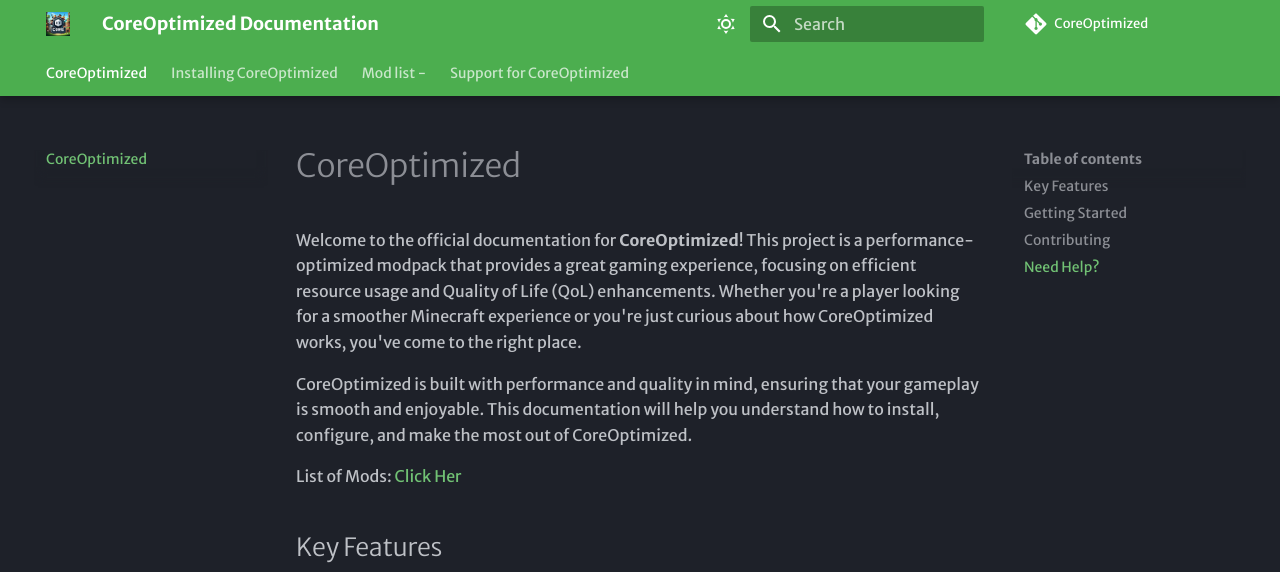
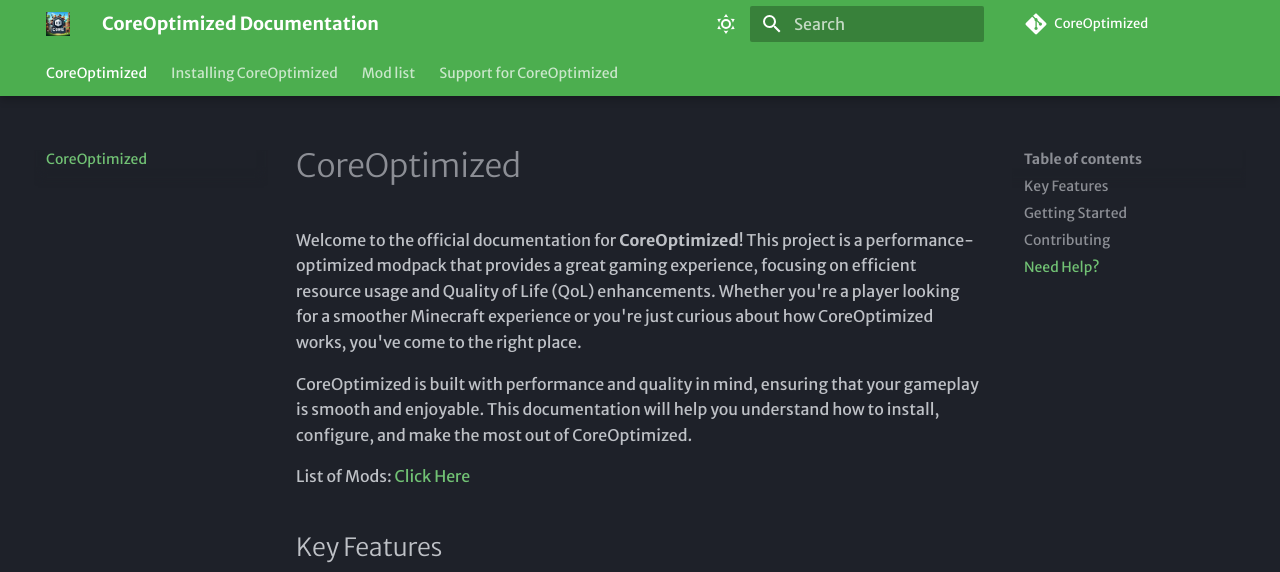
Before and after one commit to asabhi6776/CoreOptimized, an MkDocs documentation site: the page built from docs/index.md, in a window 1280 px wide and 1300 px high. Shown: the top 572 px of the window. Built offline with MkDocs 1.6.1 and Material for MkDocs 9.7.7, drawn with Linux system fonts in a browser that asks for light colours; some web fonts are replaced; comment, search, counter and statistics services are not loaded.

Commit message:
mods list updated

```diff
--- a/docs/index.md
+++ b/docs/index.md
@@ -4,7 +4,7 @@ Welcome to the official documentation for **CoreOptimized**! This project is a p
 
 CoreOptimized is built with performance and quality in mind, ensuring that your gameplay is smooth and enjoyable. This documentation will help you understand how to install, configure, and make the most out of CoreOptimized.
 
-List of Mods: [Click Her](mods.md)
+List of Mods: [Click Here](mods.md)
 
 ## Key Features
 
```
Also changed, not shown: docs/mods.md (+1 -1 lines).
